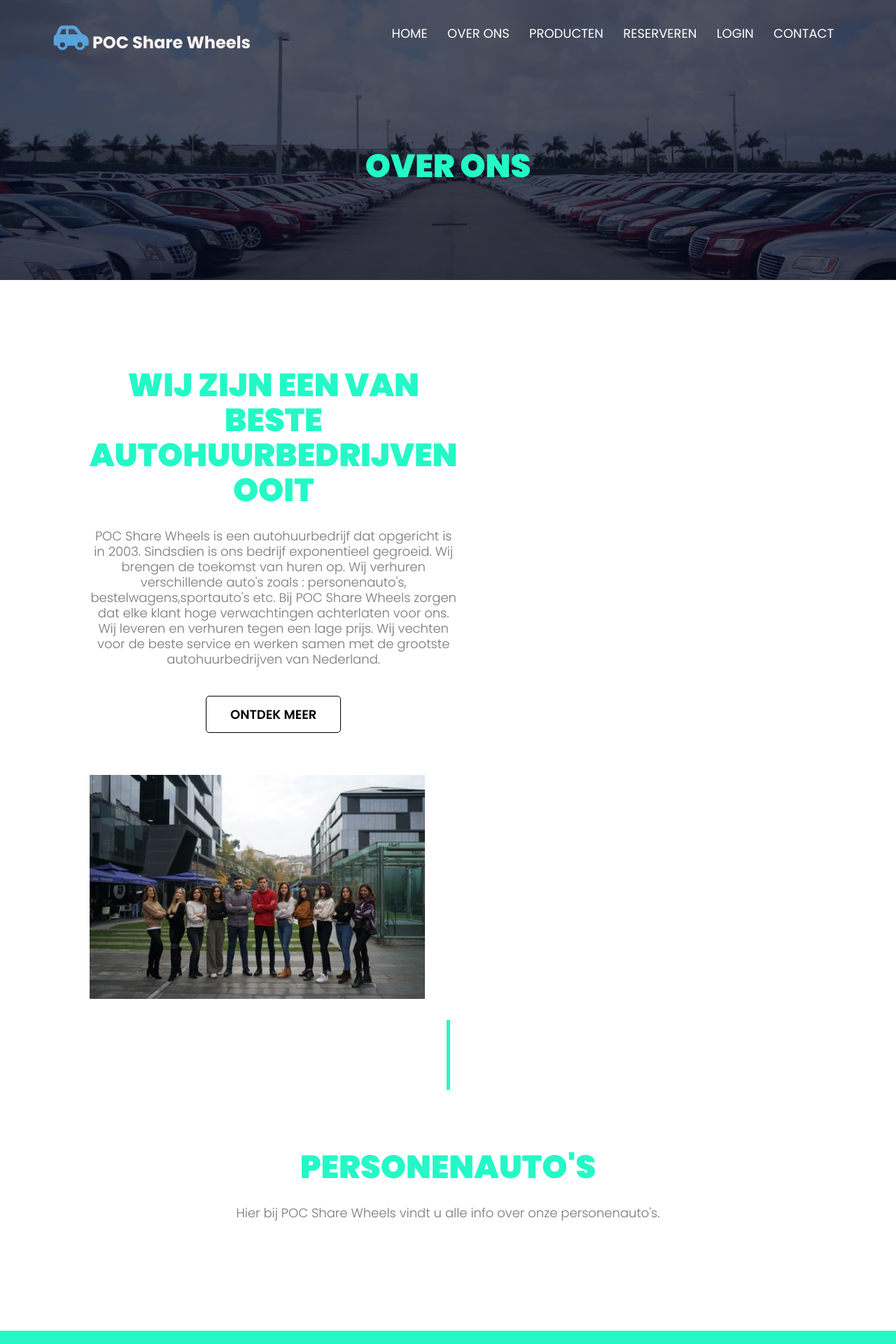
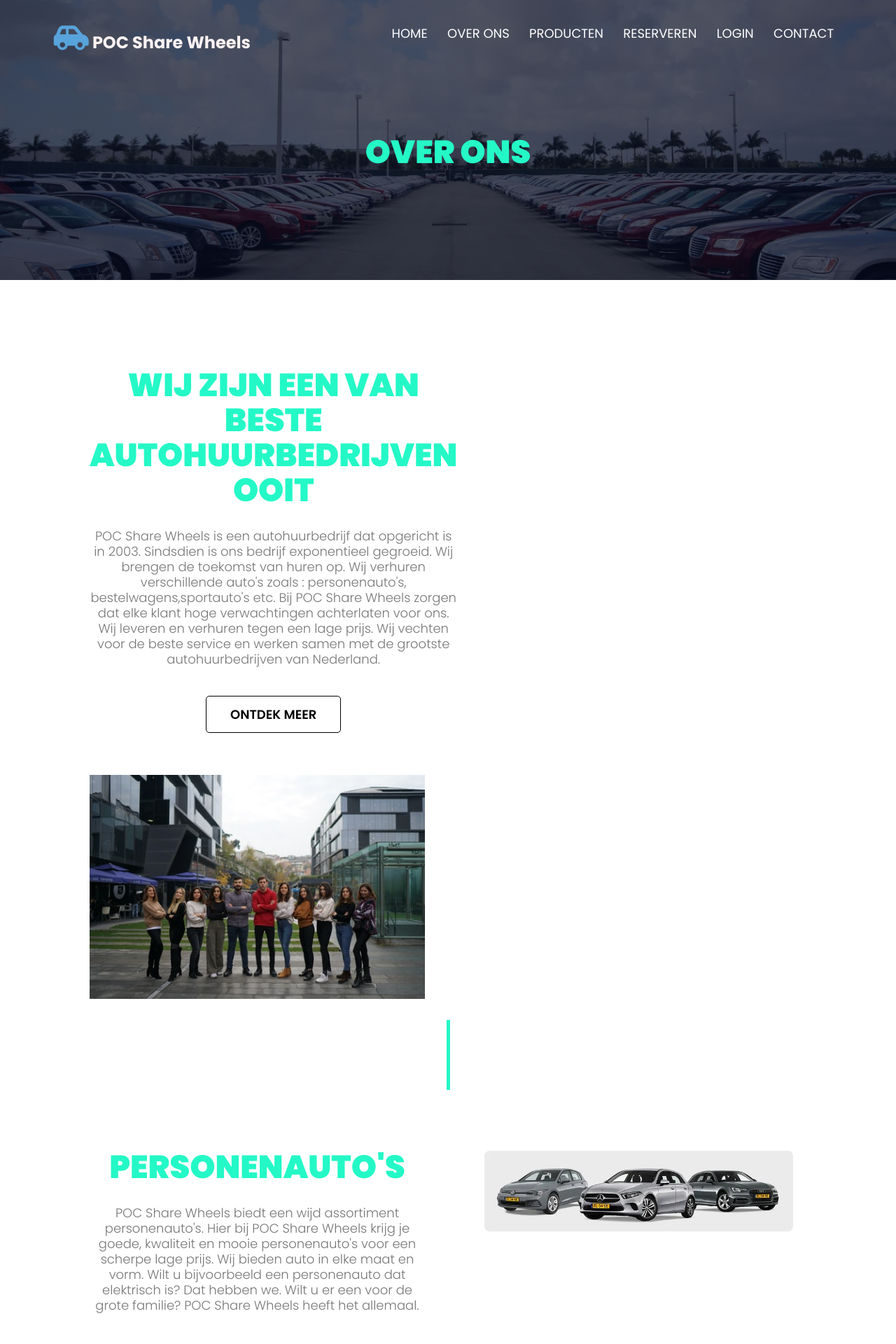
Before and after one commit to mkouelambou3/examenproject_2022, a PHP site: page /about.html in a window 1280 px wide. Shown: the top 1920 px of the page at 70% size. Run offline with PHP 8.4, Linux system fonts and the light colour scheme; some libraries are stand-ins or nearby versions.

Commit message:
save code

```diff
--- a/about.html
+++ b/about.html
@@ -72,14 +72,40 @@
                             <div class="verticalLine"></div>
                             <div class="Clear"></div>
                      </div>
-                     <div class="about-col">
-                            <h3>Personenauto's</h3>
-                            <p>Hier bij POC Share Wheels vindt u alle info over onze personenauto's.</p>
+                     <div class="row">
+                            <div class="about-col">
+                                   <h1>Personenauto's</h1>
+                                   <p>POC Share Wheels biedt een wijd assortiment personenauto's. Hier bij POC
+                                          Share Wheels krijg je goede, kwaliteit en mooie personenauto's voor een scherpe lage prijs.
+                                          Wij bieden auto in elke maat en vorm. Wilt u bijvoorbeeld een personenauto dat elektrisch is?
+                                          Dat hebben we. Wilt u er een voor de grote familie? POC Share Wheels heeft het allemaal.
+                                   </p>
                             </div>
-                            <p></p>
-                     </div>
+                            <div class="about-col">
+                                   <img src="images/person-car_2.jpg" alt="">
+                            </div>
+                            <div class="PageBlock">
+                                   <div class="verticalLine"></div>
+                                   <div class="Clear"></div>
+                            </div>
+                            <h1>Bestelwagens</h1>
+                            <p>Hier zijn wat bestelwagens die wij bieden bij POC Share Wheels.</p>
+                            <div class="course-col">
+                                   <img src="images/delivery-cars.jpg" class="icon-4">
+                                   <h3>Mercedes & Volkswagen</h3>
+                                   <p>Kiest u de beste bestelwagens? Bij POC Share Wheels verhuren wij
+                                      bestelwagens van Mercedes & Volkswagen. Lekker groot, compact en ideal voor een reis.
+                                   </p>
+                            </div>
+                            <div class="course-col">
+                                   <img src="images/" class="icon-5">
+                                   <h3>Peugot & Toyota</h3>
+                                   <p>Kiest u de grootste bestelwagens? Bij POC Share Wheels verhuren wij
+                                      bestelwagens van Peugot & Toyota. Lekker groot, veel ruimte en geschikt voor elk type taak.
+                                   </p>
+                            </div>
               </section>
-       <!-- Course Section Start-->
+       <!-- Footer Section Start-->
        <body>
               <div class="footer-clean">
                   <footer>
@@ -127,8 +153,7 @@
               <script src="https://cdnjs.cloudflare.com/ajax/libs/twitter-bootstrap/4.1.3/js/bootstrap.bundle.min.js"></script>
           </body>
 
-       <!-- Reviews Section End -->
+       <!-- Footer Section End -->
        <script src="script.js"></script>
 </body>
-
 </html>
--- a/style.css
+++ b/style.css
@@ -790,7 +790,7 @@ body {
         }
 
         .sub-header h1 {
-            margin-top: 100px;
+            margin-top: 80px;
         }
 
         .about-us {
@@ -846,5 +846,13 @@ body {
             background: #A11D1F;
             transition: 0.8s;
         }
+        div .img-2{
+            width: 500px;
+            height: 300px;
+        }
 
+        div .icon-4{
+            width: 300px;
+            height: 200px;
+        }
           /*About Section End*/
```
Also changed, not shown: images/delivery-cars2.webp (added), images/person-car_1.jpg (added), images/person-car_2.jpg (added), images/person-car_2.webp (added).
